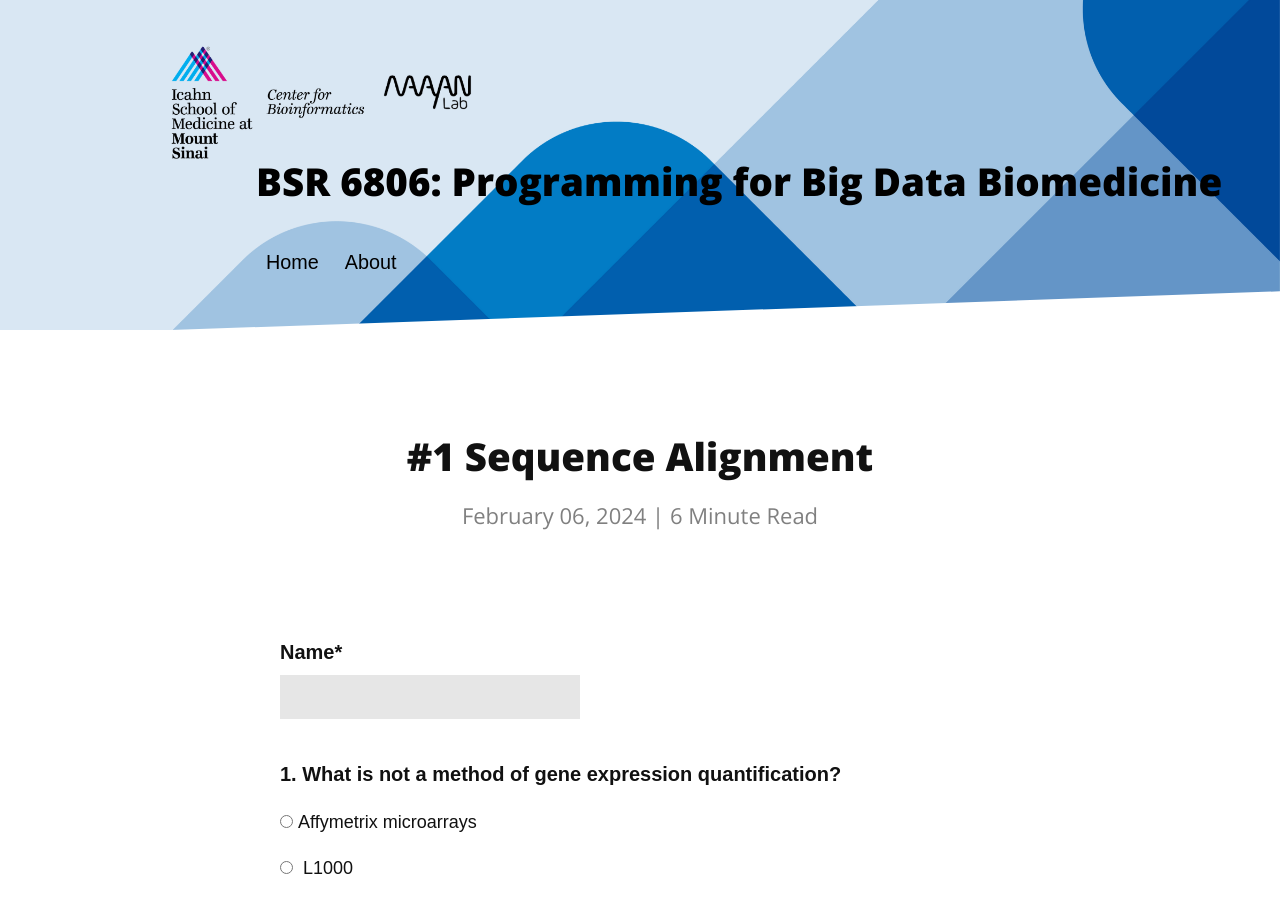
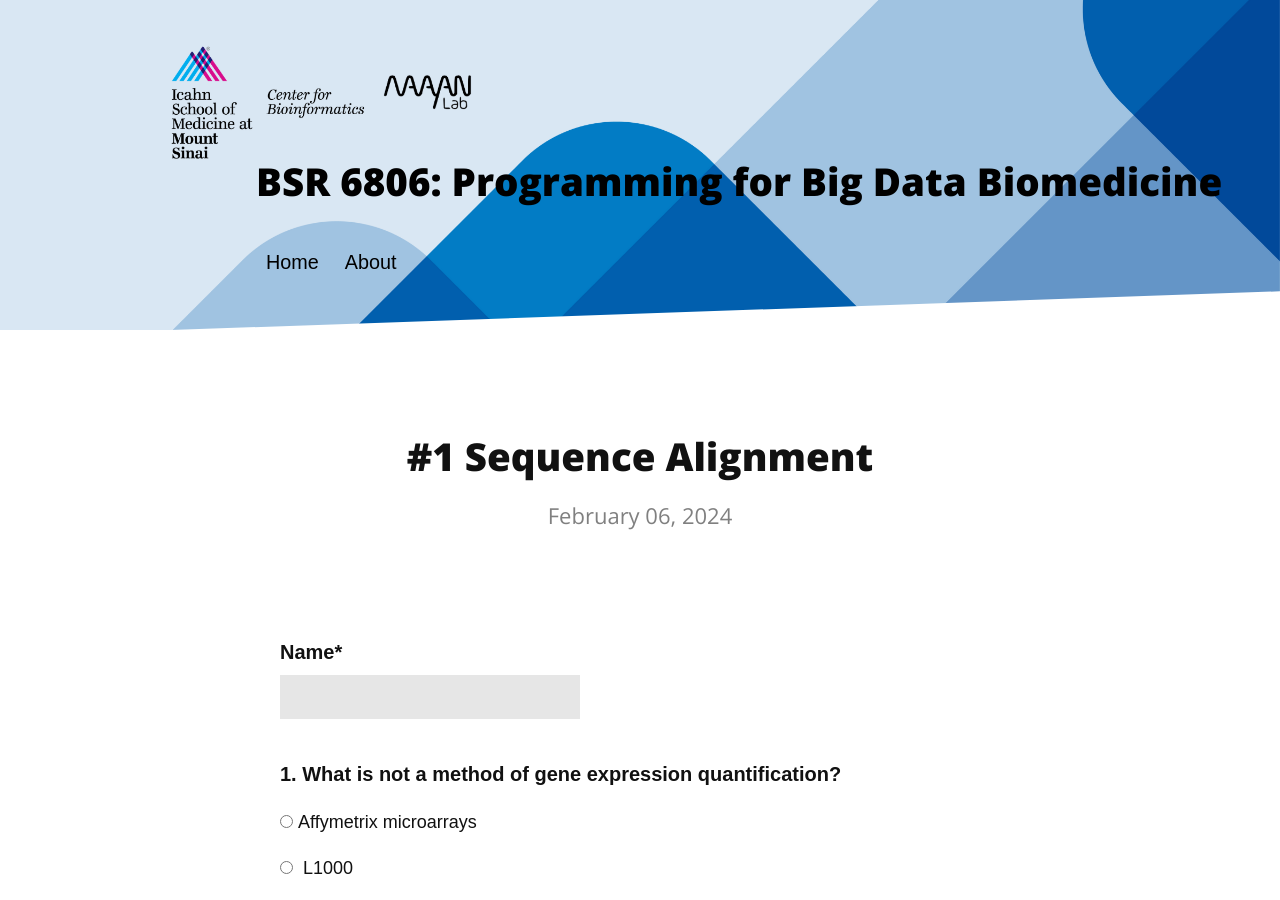
Before and after one commit to MaayanLab/lecture-quiz, a Jekyll site: the page built from _posts/2024-02-06-sequence-alignment.html, in a window 1280 px wide and 900 px high. Built offline with Jekyll 4.4.1, drawn with Linux system fonts in a browser that asks for light colours; nearby versions of some CDN libraries.

Commit message:
fix issues

```diff
--- a/_layouts/post.html
+++ b/_layouts/post.html
@@ -9,7 +9,7 @@
   {%- endif -%}
   <header>
     <h3 class="postTitle">{{ page.title }}</h3>
-    <p class="meta">{{ page.date | date: '%B %d, %Y' }} | <span class="time">{{ page.content | number_of_words | divided_by:180 }}</span> Minute Read</p>
+    <p class="meta">{{ page.date | date: '%B %d, %Y' }} </p>
   </header>
 
   {{ content }}
--- a/_posts/2024-02-06-sequence-alignment.html
+++ b/_posts/2024-02-06-sequence-alignment.html
@@ -2,7 +2,7 @@
 layout: post
 title: "#1 Sequence Alignment"
 date: 2024-02-06
-description: This is a first quiz for the lecture BSR 6806 Programming for Big Data Biomedicine
+description: This is a first quiz for the sequence alignment class
 ---
 
         <!DOCTYPE html>
@@ -108,7 +108,7 @@
                 <label for="i44"><input type="radio" name="entry.180810368" value="polyadenylation"> Polyadenylation</label>
                 <label for="i47"><input type="radio" name="entry.180810368" value="addition of a 5' cap"> Addition of a 5' cap</label>
                 <label for="i50"><input type="radio" name="entry.180810368" value="splicing to remove exons"> Splicing to remove exons</label>
-                <label for="i53"><input type="radio" name="entry.180810368" value="none of the above (this is correct, and somewhat a trick question)"> None of the above</label>
+                <label for="i53"><input type="radio" name="entry.180810368" value="none of the above"> None of the above</label>
               </div>
             </div>
             <div class="question">
```
